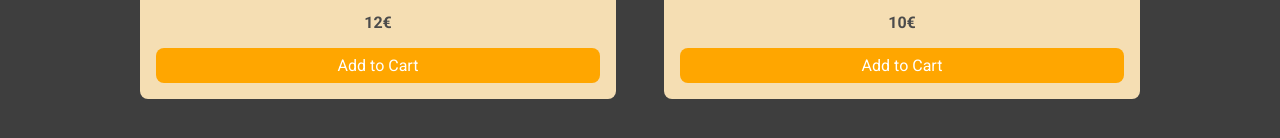
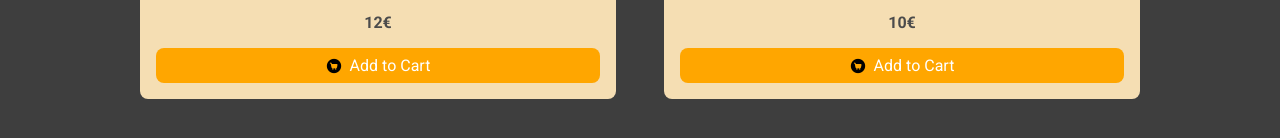
Before and after one commit to ZeroPlus93/plusfood-project, a plain HTML site: page index.html in a window 1280 px wide. Shown: the part 600-738 px from the top of the page. Drawn offline with Linux system fonts and the light colour scheme.

Commit message:
Added a shopping cart data-icon to .btn

```diff
--- a/index.html
+++ b/index.html
@@ -63,7 +63,7 @@
             <div class="item__content--text">
               <h2>Risotto with Tiger Prawns</h2>
               <p class="price">12€</p>
-              <a class="btn" href="#">Add to Cart</a>
+              <a data-icon="shopping-cart" class="btn" href="#">Add to Cart</a>
             </div>
           </li>
 
@@ -72,7 +72,7 @@
             <div class="item__content--text">
               <h2>Cheeseburgers</h2>
               <p class="price">10€</p>
-              <a class="btn" href="#">Add to Cart</a>
+              <a data-icon="shopping-cart" class="btn" href="#">Add to Cart</a>
             </div>
           </li>
         </ul>
--- a/styles/styles.css
+++ b/styles/styles.css
@@ -86,6 +86,16 @@ a {
     color: rgb(255, 255, 255);
     padding: 0.5em 1em;
     border-radius: 8px;
+    display: flex;
+    justify-content: center;
+    align-items: center;
+    gap: 0.5rem
+}
+.btn[data-icon="shopping-cart"]::before {
+    content: "";
+    background-image: url(../images/icons/shop.png);
+    height: 16px;
+    width: 16px;
 }
 .btn:is(:hover, :focus) {
     background-color: rgb(252, 194, 87);
```
Also changed, not shown: images/icons/icons8-shopping-cart-64.png (deleted), images/icons/shop.png (added).
